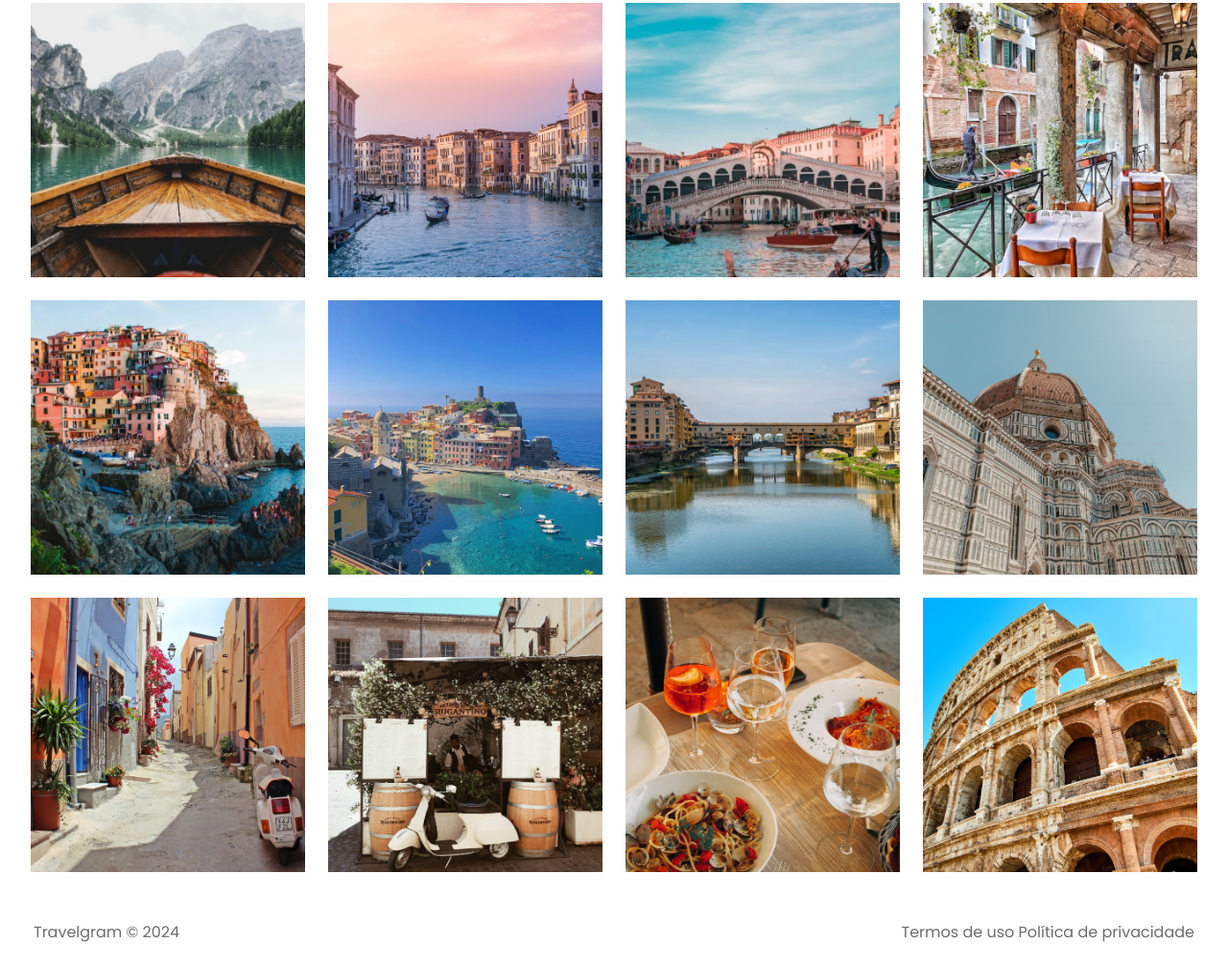
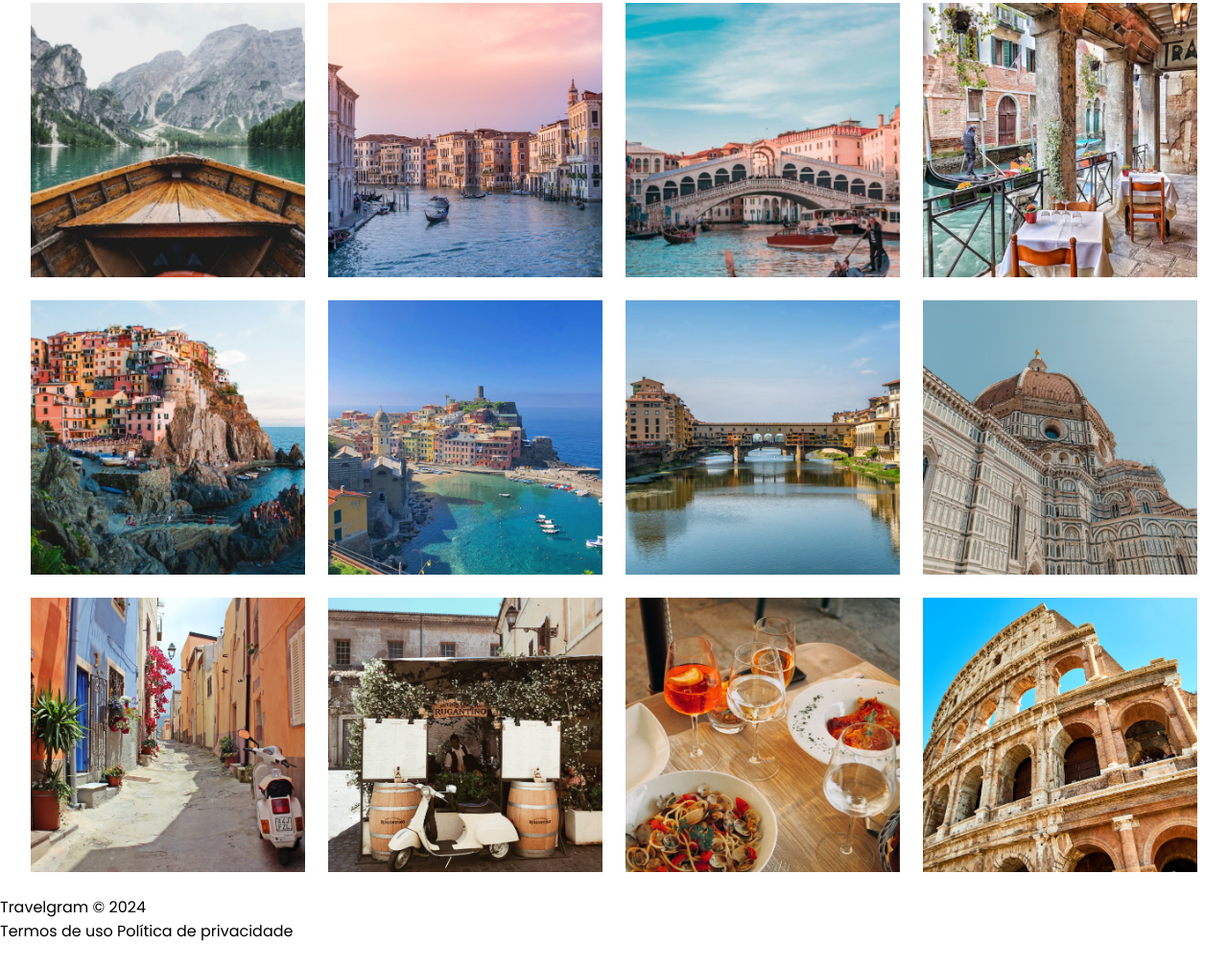
Before and after one commit to Guilherme342-png/Travelgram, a plain HTML site: page index.html in a window 1280 px wide. Shown: the part 341-1350 px from the top of the page at 96% size. After the commit the page ends 1324 px from the top, so only its background shows below. Drawn offline with Linux system fonts and the light colour scheme.

Commit message:
alteracao footer

```diff
--- a/style.css
+++ b/style.css
@@ -11,7 +11,7 @@
     /* Shape */
     --bg-color:#ffffff;
     --surface-color:#f5f5f5;
-    --skeleton-color:#d9d9D9;
+    --skeleton-color:#d9d9d9;
     --shape-transparency:rgba(255, 255, 255, 0.56);
 
     /* Text */
@@ -137,31 +137,17 @@
 
 /* Photo gallery */
 
-
-
 .photo-gallery {
     display: flex;
     justify-content: center;
-    align-items: center;
     flex-wrap: wrap;
     gap: 24px;
     background-color: var(--bg-color);
-    padding: 24px 0px;
+    padding-block: 24px;
 }
 
 .photo-gallery img{
     width: 286px;
     height: 286px;
+    object-fit: cover;
 }
-
-/* FOOTER */
-
-footer{
-    display: flex;
-    justify-content: space-between;
-}
-
-footer p {
-    color: var(--txt-color-secondary);
-    margin:25.5px 35px;
-}
```
